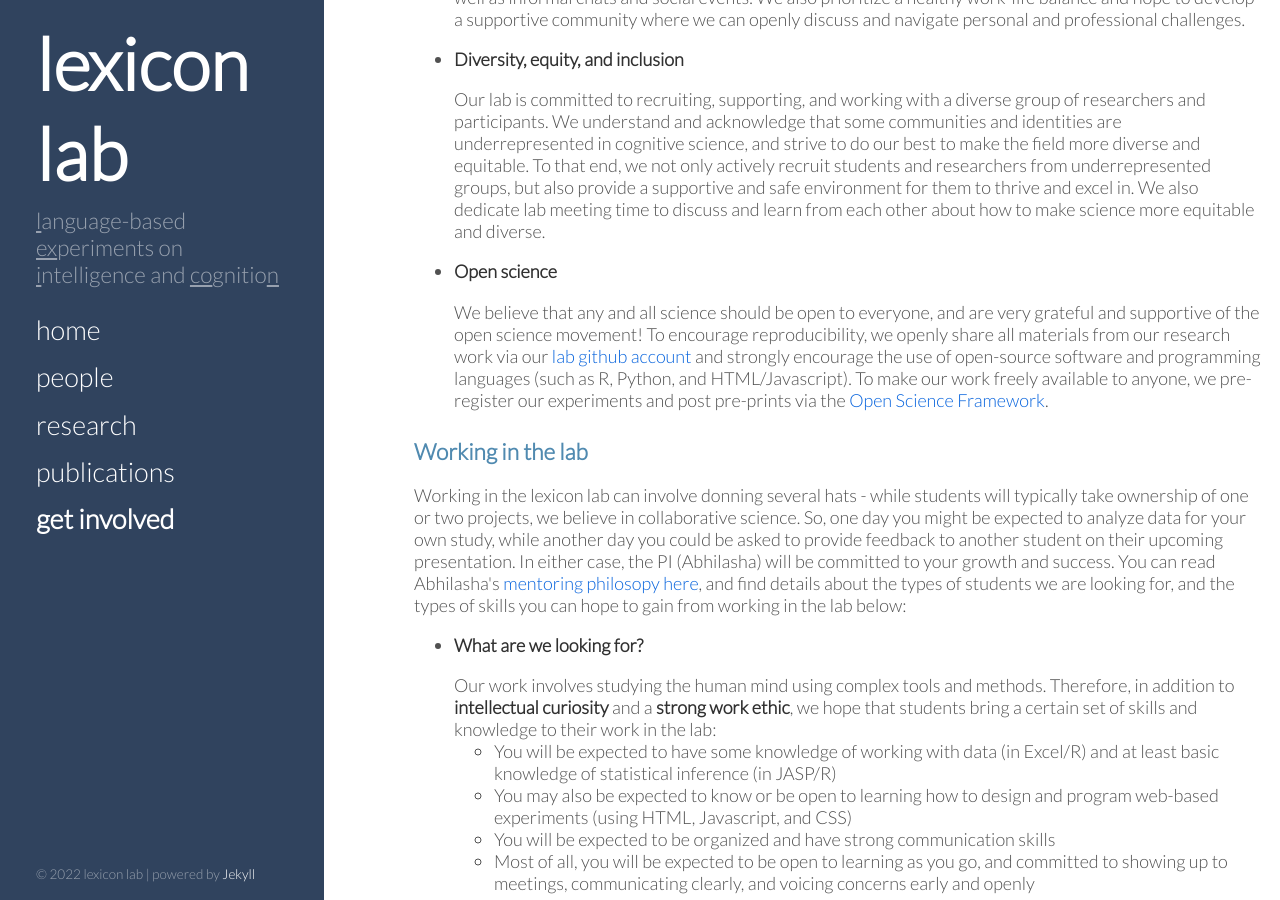
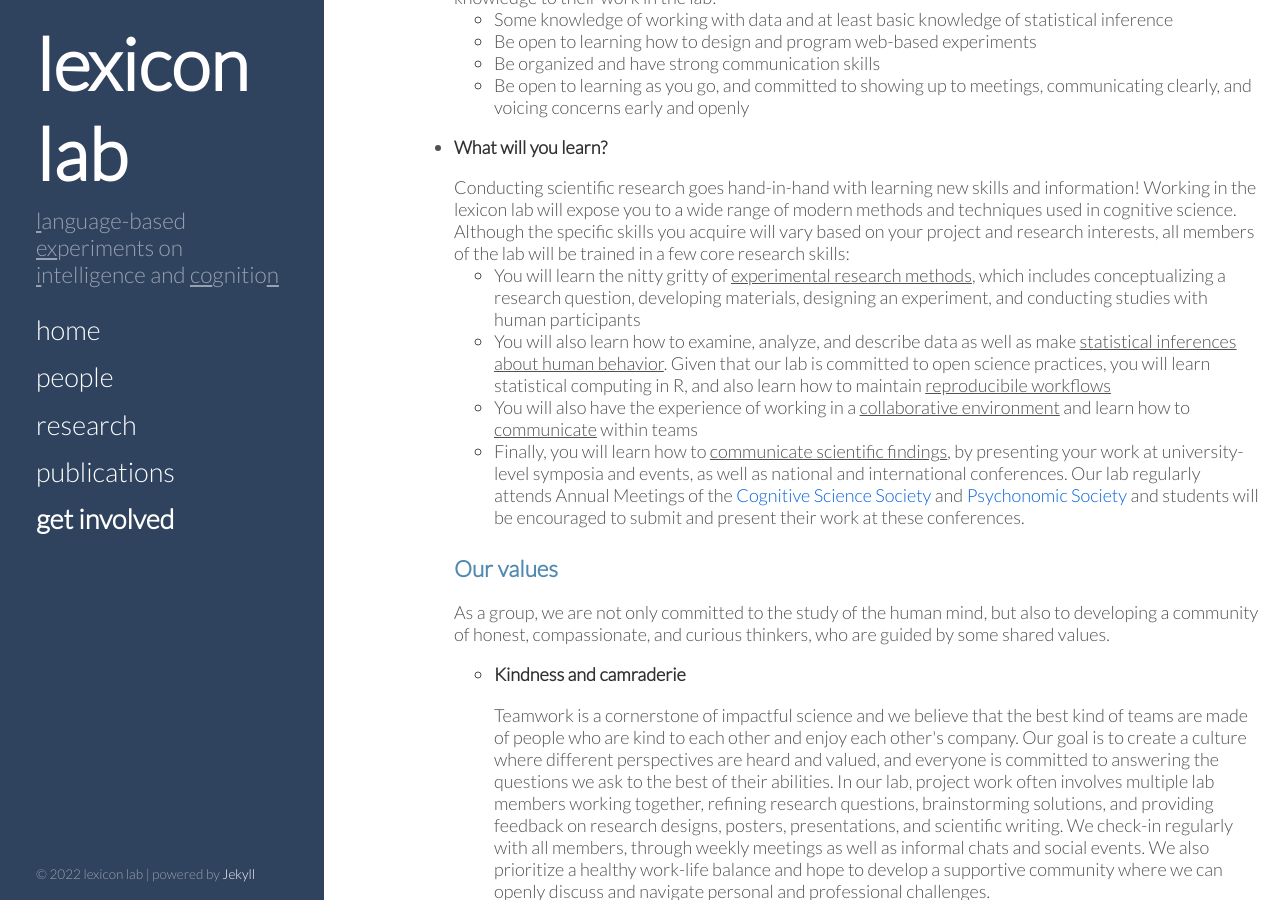
Before and after one commit to thelexiconlab/thelexiconlab.github.io, a Jekyll site: the page built from get involved.html, in a window 1280 px wide and 900 px high, scrolled down 690 px. Built offline with Jekyll 4.4.1, drawn with Linux system fonts in a browser that asks for light colours; Markdown is read by kramdown in place of the engine named in the settings; some of the changed text lies outside the part shown.

Commit message:
updating pages

```diff
--- a/get involved.html
+++ b/get involved.html
@@ -10,17 +10,44 @@
 <link href="https://fonts.googleapis.com/css2?family=Lato:wght@300&display=swap" rel="stylesheet">
 </head>
 
-The lexicon lab is always open to hearing from undergraduate students who want to work in the lab! To know more about our work and current projects, please head over to our <a href="https://thelexiconlab.github.io/research/">research</a> or <a href="https://thelexiconlab.github.io/publications/">publications</a> page.
+The lexicon lab is always open to hearing from students who want to work in the lab! To know more about our work and current projects, please head over to our <a href="https://thelexiconlab.github.io/research/">research</a> or <a href="https://thelexiconlab.github.io/publications/">publications</a> page.
 
-If you are interested in working on any of our current projects, or have a project in mind that aligns with the core questions motivating the lexicon lab, please directly <a href ="mailto:kumaraa@iu.edu">email</a> the PI, Abhilasha Kumar. <br><br>
+If you are interested in working on any of our current projects, or have a project in mind that aligns with the core questions motivating the lexicon lab, please directly <a href ="mailto:kumaraa@iu.edu">email</a> the PI, Abhilasha Kumar, to set up a meeting time.<br><br>
 
 We are <strong><span style="color:#508AB0">especially</strong></span> interested in students who have programming experience (web development, game development, and machine learning), statistical skills (knowledge of R/Python), prior research experience (in psychology, neuroscience, linguistics, or computer science), and a strong desire to learn! <br><br>
 
-On this page, you will find information about our core values as a lab, and what you as a collaborator or research assistant will be expected to learn and contribute.
+On this page, you will find information about our core values as a lab, and what you as a student will learn and contribute to the lab.
+
+<p><h3 style="color:#508AB0">Working in the lab</h3> </p>
+Working in the lexicon lab can involve donning several hats - while students will typically take ownership of one or two projects, we believe in collaborative science. So, one day you might be expected to analyze data for your own study, while another day you could be asked to provide feedback to another student on their upcoming presentation.
+In either case, the PI (Abhilasha) will be committed to your growth and success.
+You can read Abhilasha's <a href="https://docs.google.com/document/d/1w8kCxnaGVAObHKOguoXU4Mh-Ra690UjGFRPw1h-EvJw/" target="_blank">mentoring philosopy here</a>, and find details about the types of students we are looking for, and the types of skills you can hope to gain from working in the lab below:
+<ul>
+<li><p><h4>What are we looking for?</h4></p></li>
+Our work involves studying the human mind using complex tools and methods.
+Therefore, in addition to <strong>intellectual curiosity</strong> and a <strong>strong work ethic</strong>, we hope that students bring a certain set of skills and knowledge to their work in the lab:
+<ul>
+<li>Some knowledge of working with data and at least basic knowledge of statistical inference </li>
+<li>Be open to learning how to design and program web-based experiments</li>
+<li>Be organized and have strong communication skills</li>
+<li>Be open to learning as you go, and committed to showing up to meetings, communicating clearly, and voicing concerns early and openly</li>
+</ul>
+<li><p><h4>What will you learn?</h4></p></li>
+
+Conducting scientific research goes hand-in-hand with learning new skills and information!
+Working in the lexicon lab will expose you to a wide range of modern methods and techniques used in cognitive science.
+Although the specific skills you acquire will vary based on your project and research interests, all members of the lab will be trained in a few core research skills:
+<ul>
+<li>You will learn the nitty gritty of <u>experimental research methods</u>, which includes conceptualizing a research question, developing materials, designing an experiment, and conducting studies with human participants</li>
+<li>You will also learn how to examine, analyze, and describe data as well as make <u>statistical inferences about human behavior</u>. Given that our lab is committed to open science practices, you will learn statistical computing in R, and also learn how to maintain <u>reproducibile workflows</u></li>
+<li>You will also have the experience of working in a <u>collaborative environment</u> and learn how to <u>communicate</u> within teams</li>
+<li>Finally, you will learn how to <u>communicate scientific findings</u>, by presenting your work at university-level symposia and events, as well as national and international conferences.
+Our lab regularly attends Annual Meetings of the <a href="https://cognitivesciencesociety.org/" target="_blank">Cognitive Science Society</a> and <a href ="https://www.psychonomic.org/" target="_blank">Psychonomic Society</a> and students will be encouraged to submit and present their work at these conferences.</li>
+</ul>
 
 <p><h3 style="color:#508AB0">Our values</h3> </p>
 
-As a group, we are not only committed to the study of the human mind, but also to developing a community of honest, compassionate, and curious thinkers.
+As a group, we are not only committed to the study of the human mind, but also to developing a community of honest, compassionate, and curious thinkers, who are guided by some shared values.
 <ul>
 <li><p><h4>Kindness and camraderie</h4></p></li>
 
@@ -39,37 +66,12 @@
 
 <li><p><h4>Open science</h4></p></li>
 
-We believe that any and all science should be open to everyone, and are very grateful and supportive of the open science movement!
+We believe that science should be open to everyone, and are very grateful and supportive of the open science movement!
 To encourage reproducibility, we openly share all materials from our research work via our <a href="https://github.com/thelexiconlab" target = "_blank">lab github account </a>and strongly encourage the use of open-source software and programming languages (such as R, Python, and HTML/Javascript).
 To make our work freely available to anyone, we pre-register our experiments and post pre-prints via the <a href="https://osf.io/" target="_blank">Open Science Framework</a>.
 </ul>
 
-<p><h3 style="color:#508AB0">Working in the lab</h3> </p>
-Working in the lexicon lab can involve donning several hats - while students will typically take ownership of one or two projects, we believe in collaborative science. So, one day you might be expected to analyze data for your own study, while another day you could be asked to provide feedback to another student on their upcoming presentation.
-In either case, the PI (Abhilasha) will be committed to your growth and success.
-You can read Abhilasha's <a href="https://docs.google.com/document/d/1w8kCxnaGVAObHKOguoXU4Mh-Ra690UjGFRPw1h-EvJw/" target="_blank">mentoring philosopy here</a>, and find details about the types of students we are looking for, and the types of skills you can hope to gain from working in the lab below:
-<ul>
-<li><p><h4>What are we looking for?</h4></p></li>
-Our work involves studying the human mind using complex tools and methods.
-Therefore, in addition to <strong>intellectual curiosity</strong> and a <strong>strong work ethic</strong>, we hope that students bring a certain set of skills and knowledge to their work in the lab:
-<ul>
-<li>You will be expected to have some knowledge of working with data (in Excel/R) and at least basic knowledge of statistical inference (in JASP/R) </li>
-<li>You may also be expected to know or be open to learning how to design and program web-based experiments (using HTML, Javascript, and CSS)</li>
-<li>You will be expected to be organized and have strong communication skills</li>
-<li>Most of all, you will be expected to be open to learning as you go, and committed to showing up to meetings, communicating clearly, and voicing concerns early and openly</li>
-</ul>
-<li><p><h4>What will you learn?</h4></p></li>
 
-Conducting scientific research goes hand-in-hand with learning new skills and information!
-Working in the lexicon lab will expose you to a wide range of modern methods and techniques used in cognitive science.
-Although the specific skills you acquire will vary based on your project and research interests, all members of the lab will be trained in a few core research skills:
-<ul>
-<li>You will learn the nitty gritty of experimental research methods, which includes conceptualizing a research question, developing materials, designing an experiment, and conducting studies with human participants</li>
-<li>You will also learn how to examine, analyze, and describe data as well as make statistical inferences about human behavior. Given that our lab is committed to open science practices, you will learn statistical computing in R, and also learn how to maintain reproducibile workflows via Github</li>
-<li>You will also have the experience of working in a collaborative environment and learn how to communicate within teams</li>
-<li>Finally, you will learn how to communicate scientific findings, by presenting your work at university-level symposia and events, as well as national and international conferences
-Our lab regularly attends Annual Meetings of the <a href="https://cognitivesciencesociety.org/" target="_blank">Cognitive Science Society</a> and <a href ="https://www.psychonomic.org/" target="_blank">Psychonomic Society</a> and students will be encouraged to submit and present their work at these conferences.</li>
-</ul>
 
 </ul>
 
--- a/people.html
+++ b/people.html
@@ -25,6 +25,7 @@
 
 <a href=https://psych.wustl.edu/people/david-balota target="_blank">David Balota</a>, WashU <br>
 <a href=https://simondedeyne.me/ target="_blank">Simon De Deyne</a>, University of Melbourne<br>
+<a href=https://ketikagarg.github.io/ target="_blank">Ketika Garg</a>, University of California, Merced<br>
 <a href=http://xenon.stanford.edu/~hangal/ target="_blank">Sudheendra Hangal</a>, Stanford & Ashoka<br>
 <a href=https://rxdhawkins.com/ target="_blank">Robert Hawkins</a>, Princeton<br>
 <a href=https://www.jonesmn.com/ target="_blank">Michael Jones</a>, Indiana University<br>
--- a/research.html
+++ b/research.html
@@ -13,6 +13,8 @@
 <h3> big questions</h3>
 
 How do we learn and represent knowledge? How do we search for information within our vast mental lexicon? How do we communicate this information to other social agents in the environment? In this lab, we tackle these questions by conducting experimental investigations, building and evaluating computational models, and integrating perspectives from three core branches of cognitive science: psychology, artifical intelligence, and linguistics.
+<br>
+For a list of papers from the lab, please check out our <a href="https://thelexiconlab.github.io/publications/">publications</a>.
 
 <h3> current projects</h3>
 <strong><span style="color:#508AB0">Bowdoin students</span></strong>: If you are interested in working on any of the projects below, or have a project in mind that aligns with the core questions motivating the lexicon lab, please check out our <a href="https://thelexiconlab.github.io/get%20involved/">get involved</a> page for more information!
@@ -30,7 +32,7 @@
 If asked to come up with all the animals you know, most people can almost immediately generate a sizeable number of animals, and this list is often clustered by sub-categories of animals, such as pets, farm animals, etc. How does this generation process work and when does it break down? This line of research investigates how search occurs in the fluency task, and how it may break down when different aspects of cognition are impaired. For example, we have <a href="https://psyarxiv.com/2bazx/" target="_blank">shown</a> how search within the mental lexicon involves interactions between semantic (horse-mule) and phonological information (cow-raccoon). We are continuing to investigate aberrant search processes in populations with cochlear implants, as well as individuals with other cognitive impairments. We are also developing an open-source Python library and R package for implementing computational models of memory search based on foraging theory and random walks.<br></li>
 
 <hr style="height:10pt; visibility:hidden;">
-<li> <strong><span style="color:#508AB0">end-to-end models of communication</span></strong><br>
+<li> <strong><span style="color:#508AB0">integrated models of referential communication</span></strong><br>
 
 <img src="/images/research/connector.png" class = "researchimage" ><br>
 <br> How do you describe to someone how <i>music</i> and <i>tides</i> are similar? In this line of work, we investigate how individuals utilize their knowledge about concepts to flexibly perform a wide range of communicative tasks. We employ rich experimental paradigms such as cooperative language games (such as <a href="https://codenames.game/" target="_blank">Codenames</a>!) and model how individuals search through their underlying semantic knowledge to ultimately communicate with partners. Our work has shown how individuals converge onto clues in a two-player cooperative game using <a href="https://thelexiconlab.github.io/papers/connector_cogsci_2021.pdf" target = "_blank">associative information</a>, as well as <a href="https://thelexiconlab.github.io/proceedings/connector_cogsci21.pdf" target="_blank">pragmatic inference</a>. We have also <a href="https://psyarxiv.com/axw8v/" target = "_blank">shown</a> how this process is relatively fast and automatic in most situations. We are continuing to investigate how partners align their preferences as well as arrive onto the final response in such contexts. <br></li>
```
